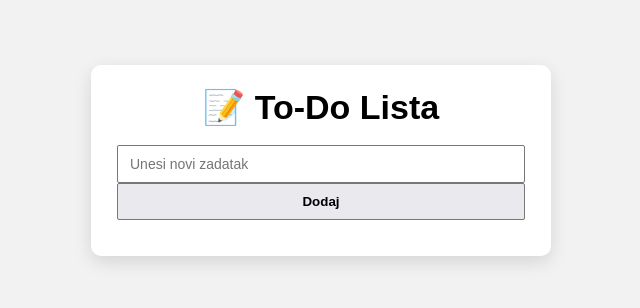
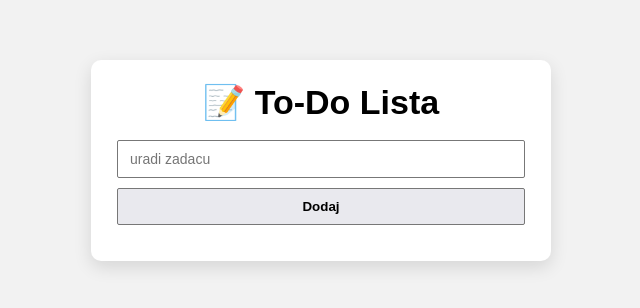
Before and after one commit to nela225/TODOSI, a plain HTML site: page index.html in a window 1280 px wide. Shown: the part 240-548 px from the top of the page, without its empty margins (319-959 px from the left). Drawn offline with Linux system fonts and the light colour scheme.

Commit message:
Update index.html

```diff
--- a/index.html
+++ b/index.html
@@ -10,12 +10,15 @@
   <div class="container">
     <h1>📝 To-Do Lista</h1>
 
-    <input type="text" id="taskInput" placeholder="Unesi novi zadatak">
+    <div class="row">
+      <input id="taskInput" placeholder="uradi zadacu">
       <button id="addTaskBtn">Dodaj</button>
+    </div>
 
     <ul id="taskList"></ul>
   </div>
 
+  <!-- BITNO: app.js mora postojati i zvati se TAČNO app.js -->
   <script type="module" src="app.js"></script>
 </body>
 </html>
```
Lines whose indentation alone changed are shown as unchanged.
